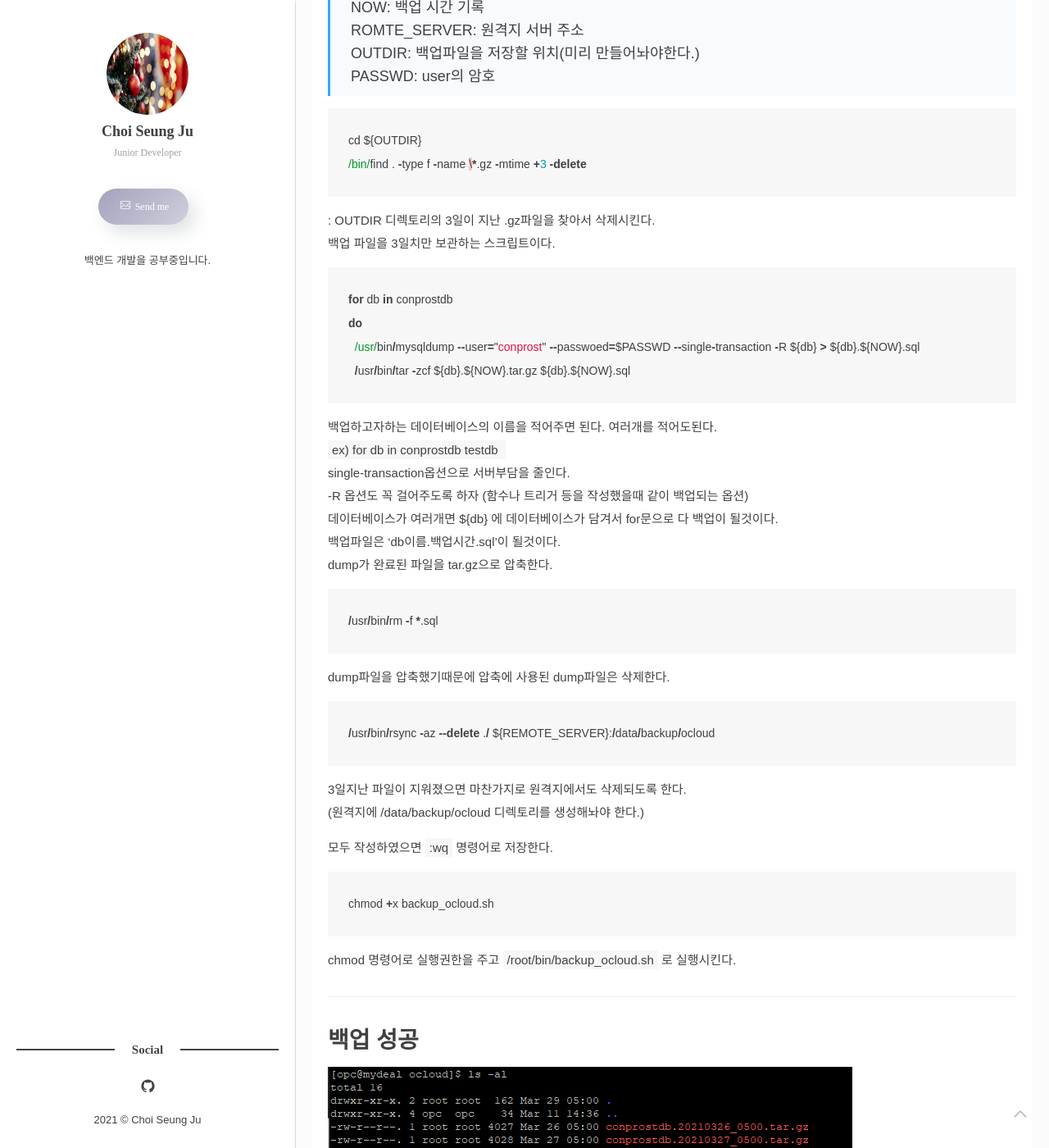
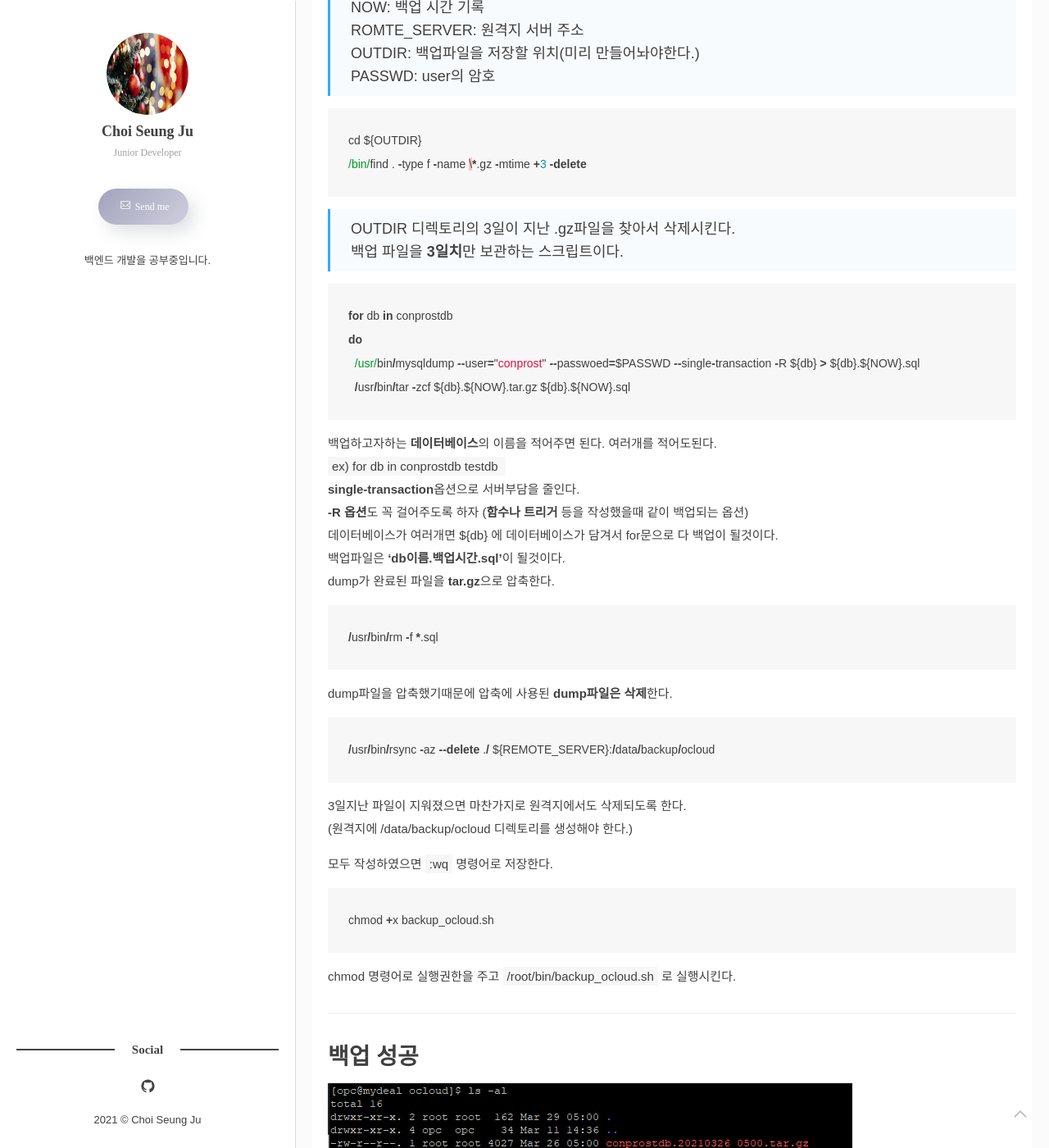
Before and after one commit to VictoryJu/VictoryJu.github.io, a Jekyll site: the page built from _posts/2021-03-29-Centos8.markdown, in a window 1280 px wide and 1400 px high, scrolled down 1631 px. Shown: the whole window at 82% size. Built offline with Jekyll 4.4.1, drawn with Linux system fonts in a browser that asks for light colours; some web fonts are replaced; comment, search, counter and statistics services are not loaded; some of the changed text lies outside the part shown.

```diff
--- a/_posts/2021-03-29-Centos8.markdown
+++ b/_posts/2021-03-29-Centos8.markdown
@@ -8,14 +8,14 @@
 ---
 
 # 데이터베이스 자동 백업설정
-Full-Backup과 Incremental-Backup을 진행해 보았다. 이번 포스팅에서는
-crontab에 해당 명령어를 올려서 자동 백업이 되도록 해보겠다.
-백업할 서버는 꼭 원격지 서버로 해야한다. 자기 서버에 백업을 해버리면 의미가없다.(디스크깨지면 백업파일도 같이 날아감)
+**Full-Backup**과 **Incremental-Backup**을 진행해 보았다. 이번 포스팅에서는
+**crontab**에 해당 명령어를 올려서 **자동 백업**이 되도록 해보겠다.
+백업할 서버는 **꼭 원격지 서버**로 해야한다. 자기 서버에 백업을 해버리면 의미가없다.(디스크깨지면 백업파일도 같이 날아감)
 
 ***
 ## Full-Backup
-백업을 하기에 앞서 crontab에 적용시킬 쉘 스크립트를 하나 작성하도록 하자.
-쉘 스크립트의 위치는 /root/bin이며 다음 명령어로 쉘 스크립트를 작성하자.
+백업을 하기에 앞서 **crontab**에 적용시킬 **쉘 스크립트**를 하나 작성하도록 하자.
+쉘 스크립트의 위치는 **/root/bin**이며 다음 명령어로 쉘 스크립트를 작성하자.
 {% highlight js %}
 vi /root/bin/backup_ocloud.sh
 {% endhighlight %}
@@ -37,8 +37,8 @@
 cd ${OUTDIR}
 /bin/find . -type f -name \*.gz -mtime +3 -delete
 {% endhighlight %}
-: OUTDIR 디렉토리의 3일이 지난 .gz파일을 찾아서 삭제시킨다.
-백업 파일을 3일치만 보관하는 스크립트이다.
+> OUTDIR 디렉토리의 3일이 지난 .gz파일을 찾아서 삭제시킨다.
+백업 파일을 **3일치**만 보관하는 스크립트이다.
 
 {% highlight js %}
 for db in conprostdb
@@ -46,24 +46,24 @@
   /usr/bin/mysqldump --user="conprost" --passwoed=$PASSWD --single-transaction -R ${db} > ${db}.${NOW}.sql
   /usr/bin/tar -zcf ${db}.${NOW}.tar.gz ${db}.${NOW}.sql
 {% endhighlight %}
-백업하고자하는 데이터베이스의 이름을 적어주면 된다. 여러개를 적어도된다.
+백업하고자하는 **데이터베이스**의 이름을 적어주면 된다. 여러개를 적어도된다.
 `ex) for db in conprostdb testdb `
-single-transaction옵션으로 서버부담을 줄인다.
--R 옵션도 꼭 걸어주도록 하자 (함수나 트리거 등을 작성했을때 같이 백업되는 옵션)
+**single-transaction**옵션으로 서버부담을 줄인다.
+**-R 옵션**도 꼭 걸어주도록 하자 (**함수나 트리거** 등을 작성했을때 같이 백업되는 옵션)
 데이터베이스가 여러개면 ${db} 에 데이터베이스가 담겨서 for문으로 다 백업이 될것이다.
-백업파일은 'db이름.백업시간.sql'이 될것이다.
-dump가 완료된 파일을 tar.gz으로 압축한다.
+백업파일은 **'db이름.백업시간.sql'**이 될것이다.
+dump가 완료된 파일을 **tar.gz**으로 압축한다.
 
 {% highlight js %}
 /usr/bin/rm -f *.sql
 {% endhighlight %}
-dump파일을 압축했기때문에 압축에 사용된 dump파일은 삭제한다.
+dump파일을 압축했기때문에 압축에 사용된 **dump파일은 삭제**한다.
 
 {% highlight js %}
 /usr/bin/rsync -az --delete ./ ${REMOTE_SERVER}:/data/backup/ocloud
 {% endhighlight %}
 3일지난 파일이 지워졌으면 마찬가지로 원격지에서도 삭제되도록 한다.
-(원격지에 /data/backup/ocloud 디렉토리를 생성해놔야 한다.)
+(원격지에 /data/backup/ocloud 디렉토리를 생성해야 한다.)
 
 모두 작성하였으면 `:wq` 명령어로 저장한다.
 {% highlight js %}
@@ -78,7 +78,7 @@
 
 ## Crontab 작성
 
-백업이 잘 되는것을 확인했으니 다음 명령어로 crontab에 올려서 자동으로 백업이 되도록 하자.
+백업이 잘 되는것을 확인했으니 다음 명령어로 **crontab**에 올려서 자동으로 백업이 되도록 하자.
 {% highlight js %}
 crontab -e
 {% endhighlight %}
```
Also changed, not shown: other parts of _posts/2021-03-29-Centos8.markdown (+4 -4 lines).
